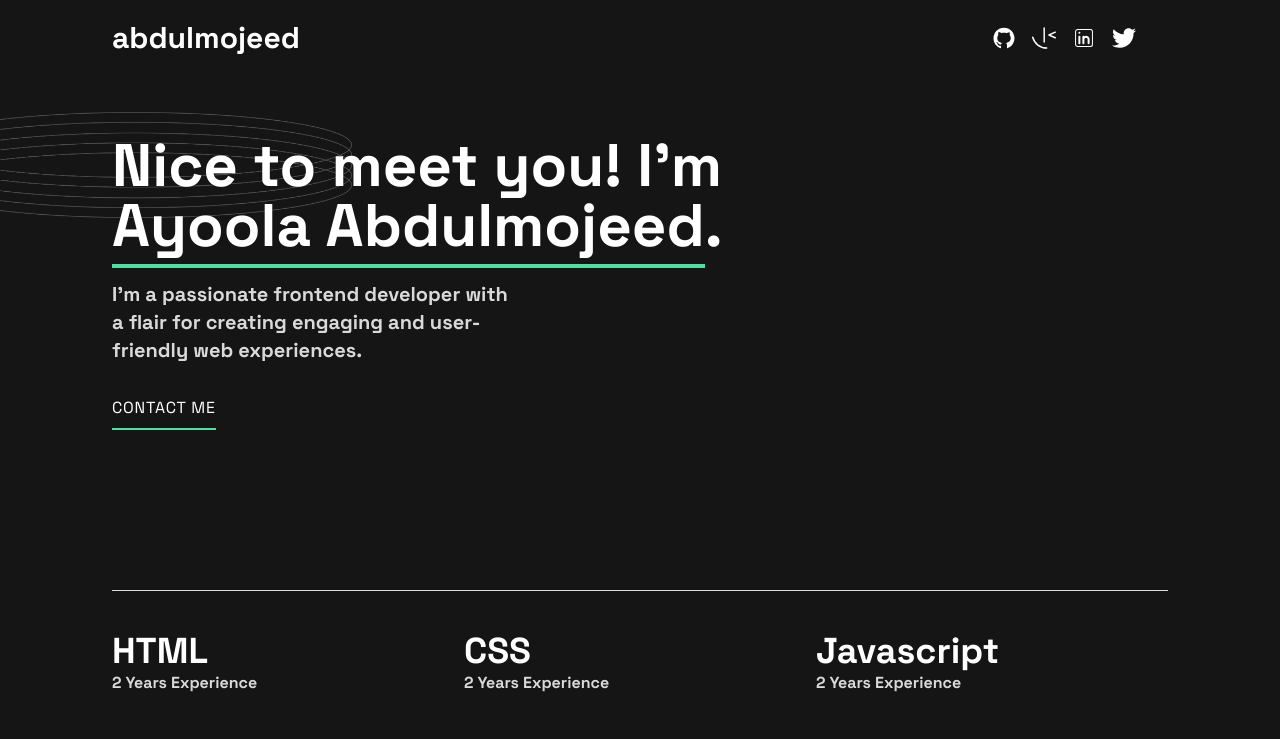
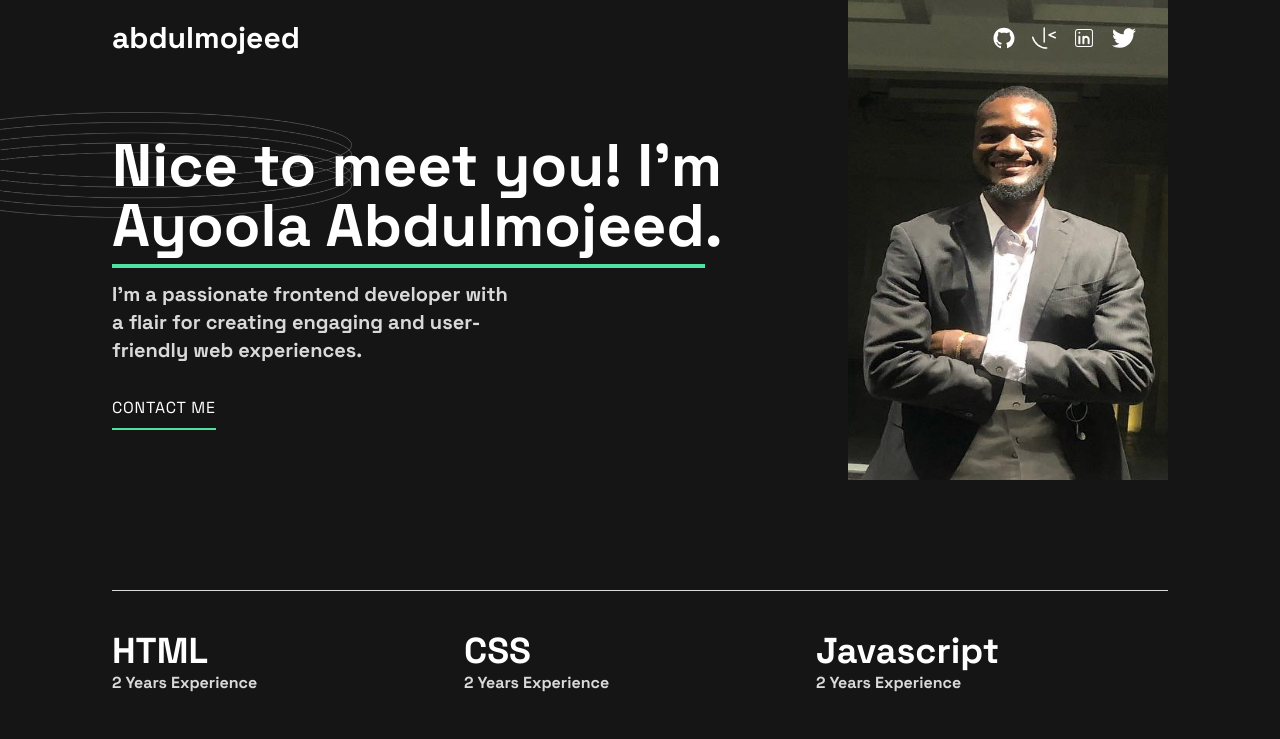
Before and after one commit to Abdulmojeed58/Portfolio, a React (Create React App) app: page / in a window 1280 px wide. Shown: the top 739 px of the page. Built offline with nearby package versions, Linux system fonts and the light colour scheme.

Commit message:
add profile picture

```diff
--- a/src/components/Hero.jsx
+++ b/src/components/Hero.jsx
@@ -1,4 +1,5 @@
 import React from "react";
+import profile_photo from "../images/ayo_mj2.jpg";
 import design from "../images/Group 26.png";
 
 const Hero = () => {
@@ -9,7 +10,11 @@ const Hero = () => {
       </div>
       <div className="md:absolute top-0 right-0 lg:right-[7rem] flex justify-center items-center md:block -mt-40 md:mt-0">
         <div className="bg-[#242424] h-[32rem] sm:h-[30rem] w-max flex items-end">
-
+          <img
+            src={profile_photo}
+            alt="Profile"
+            className="h-[100%] w-[17rem] sm:w-[20rem]"
+          />
         </div>
       </div>
       <div className="col-span-2 z-10 px-2 md:px-0">
```
Also changed, not shown: src/images/ayo_mj.jpg (added), src/images/ayo_mj2.jpg (added).
